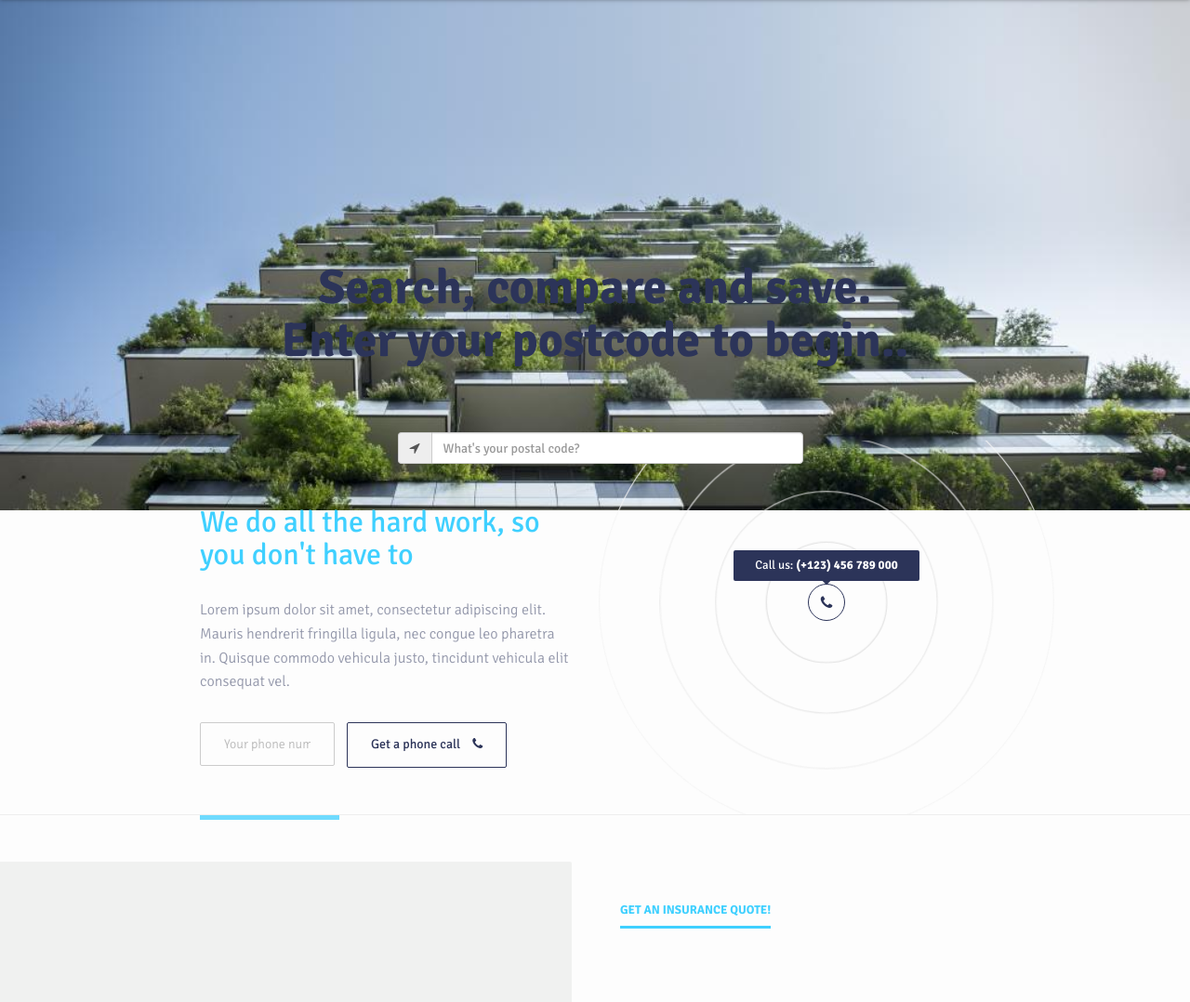
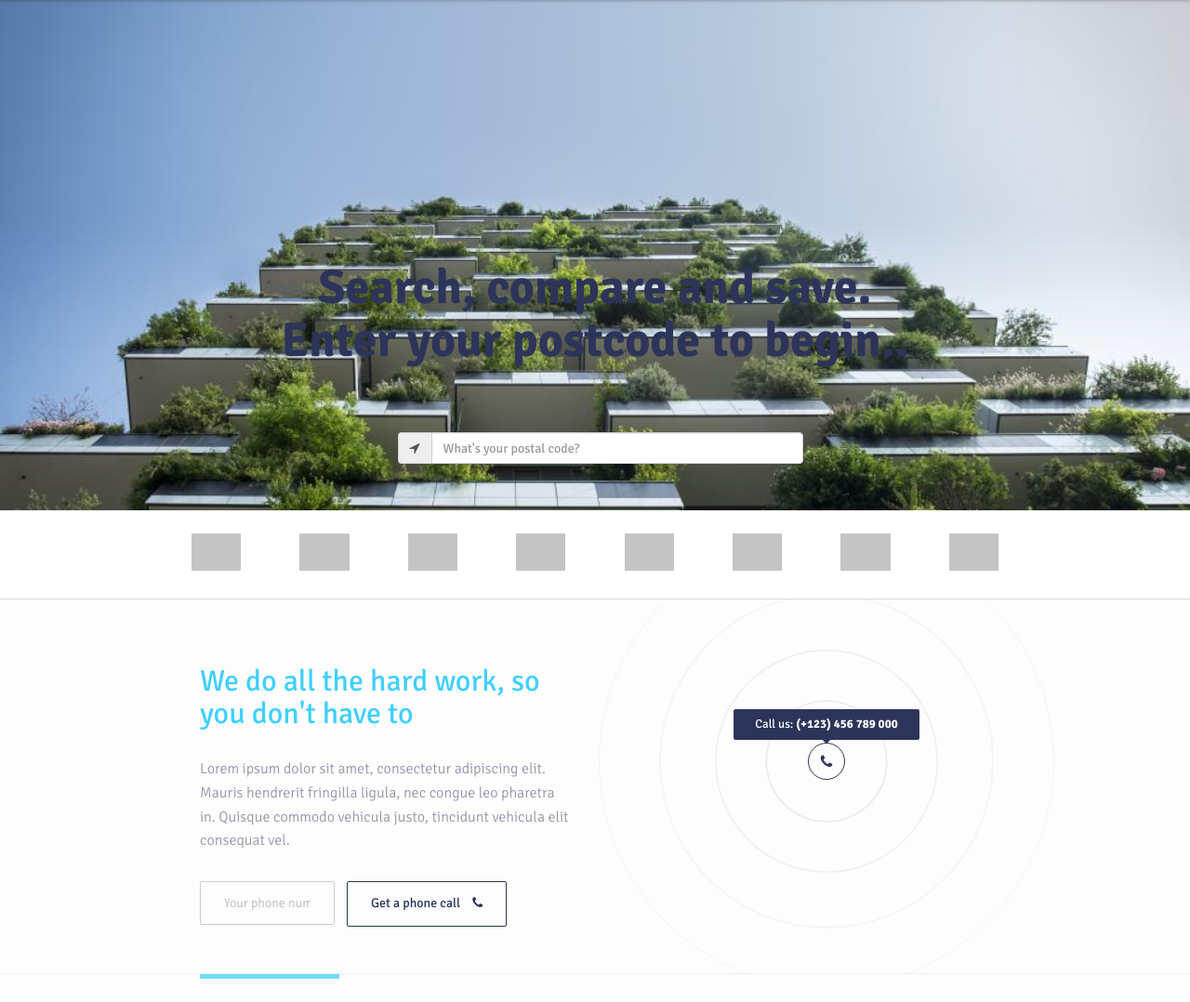
Before and after one commit to matthewmazzuca/moneytribe, a Django app: page / in a window 1280 px wide. Shown: the part 76-1154 px from the top of the page at 93% size. Run offline with Django 3.2, Linux system fonts and the light colour scheme; some libraries are stand-ins or nearby versions; grey boxes are pictures that could not be loaded.

Commit message:
more styling

```diff
--- a/src/templates/base.html
+++ b/src/templates/base.html
@@ -549,12 +549,13 @@ hr.style {
                                 <!-- <div class="quote-form-content" style="text-align: center;"> -->
                                 <h2> Search, compare and save.
 
- <br /> Enter your postcode to begin..</span></h2><br /><br /><br />
+                         <br /> Enter your postcode to begin..</span></h2><br /><br /><br />
                                 <!-- </div> -->
                                 <div class="input-group" style="left: 25%">
                                   <span class="input-group-addon" id="basic-addon1"><i class="fa fa-location-arrow"></i></span>
                                   <input id="postal-home" type="text" class="form-control" placeholder="What's your postal code?" aria-describedby="basic-addon1" style="max-width: 400px;">
                                 </div>
+
 
                             </div>
 
@@ -591,9 +592,94 @@ hr.style {
     </div>
 
 
+<style type="text/css">
+    /*---------------------------------------
+   3.2 SECTION: CLIENTS LIST
+-----------------------------------------*/
+.client-logos {
+    margin-bottom: 0;
+    z-index: 1;
+    text-align: center;
+}
+
+.client-logos li {
+    display: inline-block;
+    margin: 25px 25px 25px 25px;
+    vertical-align: middle;
+}
+
+.client-logos li a{
+    display: block;
+    padding: 5px;
+}
+
+.client-logos li img {
+    max-height: 40px;
+    opacity: 0.6;
+    -webkit-filter: grayscale(1);
+    filter: grayscale(1);
+}
+
+.client-logos li img:hover {
+    opacity: 1;
+    -webkit-filter: initial;
+    filter: initial;
+}
+
+.clients {
+    background: rgba(255, 255, 255, 0.9);
+    border-bottom: 1px solid #dadfe3
+}
+
+</style>
 
 
-
+    <div class="clients white-bg" id="clients" role="region" aria-label=" Affiliates Logos" style="margin-top: 70px;">
+                <div class="container">
+            <ul class="client-logos">
+                                        <li>
+                                                                <a href="#" title="">
+                                        <img src="//mt.elliesoho.com/wp-content/uploads/2016/04/Screen-Shot-2016-04-17-at-3.41.40-PM-300x291.png" alt="Logo">
+                                    </a>
+                                                    </li>
+                                            <li>
+                                                                <a href="#" title="">
+                                        <img src="//mt.elliesoho.com/wp-content/uploads/2016/04/Screen-Shot-2016-04-17-at-3.41.34-PM-1-300x295.png" alt="Logo">
+                                    </a>
+                                                    </li>
+                                            <li>
+                                                                <a href="#" title="">
+                                        <img src="//mt.elliesoho.com/wp-content/uploads/2016/04/Screen-Shot-2016-04-17-at-3.41.28-PM-300x288.png" alt="Logo">
+                                    </a>
+                                                    </li>
+                                            <li>
+                                                                <a href="#" title="">
+                                        <img src="//mt.elliesoho.com/wp-content/uploads/2016/04/imgres.jpg" alt="Logo">
+                                    </a>
+                                                    </li>
+                                            <li>
+                                                                <a href="#" title="">
+                                        <img src="//mt.elliesoho.com/wp-content/uploads/2016/04/Screen-Shot-2016-04-17-at-3.41.19-PM-300x281.png" alt="Logo">
+                                    </a>
+                                                    </li>
+                                            <li>
+                                                                <a href="#" title="">
+                                        <img src="//mt.elliesoho.com/wp-content/uploads/2016/04/search.jpg" alt="Logo">
+                                    </a>
+                                                    </li>
+                                            <li>
+                                                                <a href="#" title="">
+                                        <img src="//mt.elliesoho.com/wp-content/uploads/2016/04/imgres-1.png" alt="Logo">
+                                    </a>
+                                                    </li>
+                                            <li>
+                                                                <a href="#" title="">
+                                        <img src="//mt.elliesoho.com/wp-content/uploads/2016/04/imgres-2.png" alt="Logo">
+                                    </a>
+                                                    </li>
+                                </ul>
+        </div>
+            </div>
     <section class="call-to-action background home-content">
 
         <div class="center">
```
Also changed, not shown: src/db.sqlite3.
